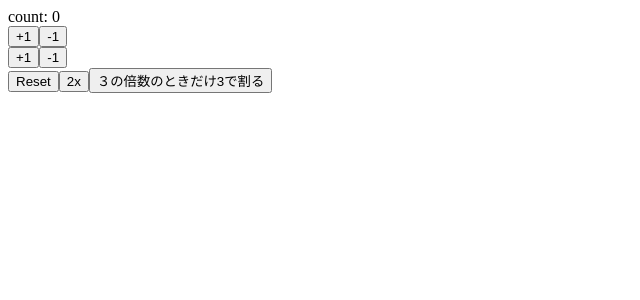
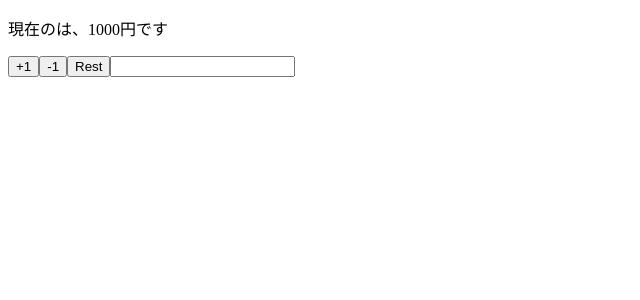
Before and after one commit to tomoyukikat0/react-hooks, a React (Create React App) app: page / in a window 1280 px wide. Shown: the top 300 px of the page, without its empty margins (0-640 px from the left). Built offline with nearby package versions, Linux system fonts and the light colour scheme.

Commit message:
multiple states

```diff
--- a/src/App.js
+++ b/src/App.js
@@ -1,41 +1,28 @@
 import React, { useState } from 'react'
 
-const App = () => {
-  const [count, setCount] = useState(0)
-  const increment = () => setCount(count + 1)
-  const decrement = () => setCount(count - 1)
+const App = props => {
+  const [name, setName] = useState(props.name)
+  const [price, setPrice] = useState(props.price)
 
-  const increment2 = () => setCount(previousCount => previousCount + 1)
-  const decrement2 = () => setCount(previousCount => previousCount - 1)
-
-  const reset = () => setCount(0)
-  const double = () => setCount(count * 2)
-  const divide3 = () => setCount(previousCount => {
-    if (previousCount % 3 === 0) {
-      return previousCount / 3
-    } else {
-      return previousCount
-    }
-  })
+  const reset = () => {
+    setPrice(props.price)
+    setName(props.name)
+  }
 
   return (
     <>
-      <div>count: {count}</div>
-      <div>
-        <button onClick={increment}>+1</button>
-        <button onClick={decrement}>-1</button>
-      </div>
-      <div>
-        <button onClick={increment2}>+1</button>
-        <button onClick={decrement2}>-1</button>
-      </div>
-      <div>
-        <button onClick={reset}>Reset</button>
-        <button onClick={double}>2x</button>
-        <button onClick={divide3}>３の倍数のときだけ3で割る</button>
-      </div>
+      <p>現在の{name}は、{price}円です</p>
+      <button onClick={() => setPrice(price + 1)}>+1</button>
+      <button onClick={() => setPrice(price - 1)}>-1</button>
+      <button onClick={reset}>Rest</button>
+      <input value={name} onChange={e => setName(e.target.value)}/>
     </>
   );
 }
 
+App.defaultProps = {
+  name: '',
+  price: 1000
+}
+
 export default App;
```
